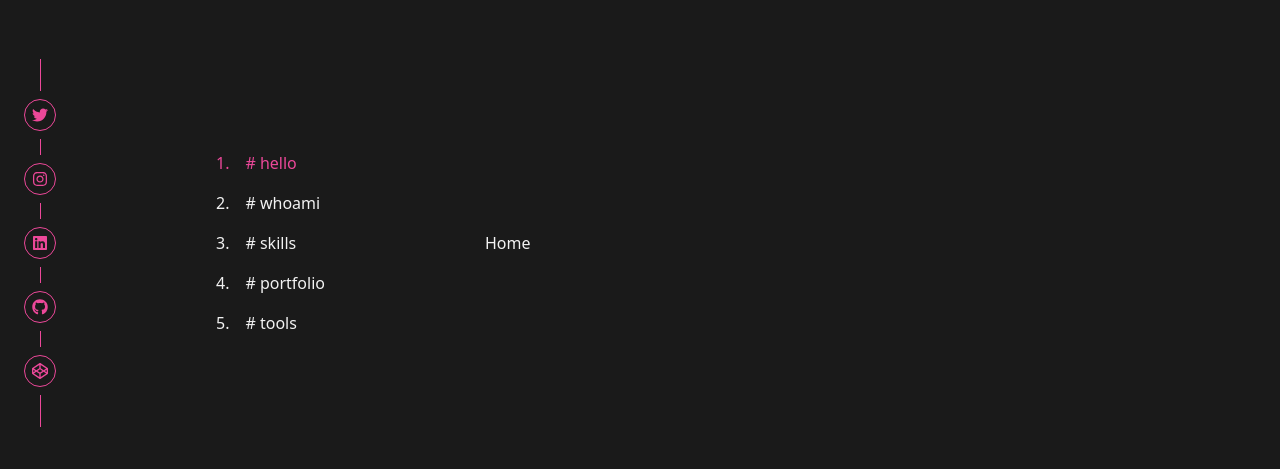
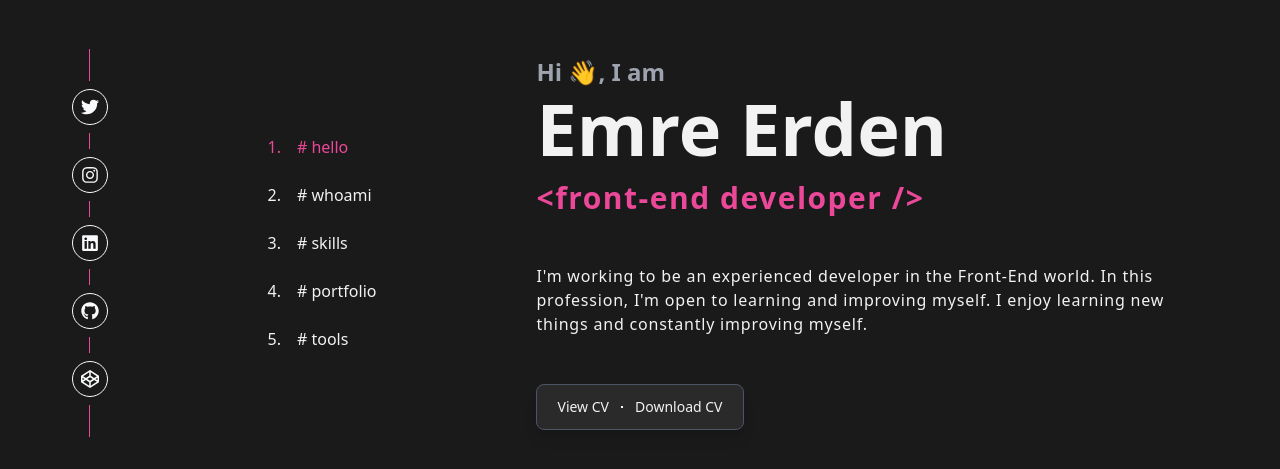
Before and after one commit to Wiazeph/ReactJS-emreerden-dev, a React (Vite) app: page / in a window 1280 px wide. Shown: the part 149-618 px from the top of the page. Built offline with nearby package versions, Linux system fonts and the light colour scheme.

Commit message:
style: edit home page

```diff
--- a/src/layouts/main/index.jsx
+++ b/src/layouts/main/index.jsx
@@ -3,11 +3,11 @@ import SideBar from "./sidebar";
 
 const MainLayout = () => {
   return (
-    <div className="container mx-auto flex flex-col sm:flex-row gap-10 sm:gap-20 md:gap-[120px] lg:gap-40 items-center h-screen px-6 pt-10 pb-14">
+    <div className="h-screen flex flex-col sm:flex-row gap-10 sm:gap-20 md:gap-[120px] lg:gap-40 justify-center items-center px-6 pt-10 pb-14">
       <aside>
         <SideBar />
       </aside>
-      <main className="w-full">
+      <main className="w-full max-w-2xl">
         <Outlet />
       </main>
     </div>
--- a/src/layouts/main/sidebar/navbar/index.jsx
+++ b/src/layouts/main/sidebar/navbar/index.jsx
@@ -32,6 +32,7 @@ const NavBar = () => {
         <NavLink
           key={index}
           to={nlink.path}
+          className="select-none"
           onClick={() => setCurrentPathColor(nlink.color)}
           onMouseOver={() => handleNavLinkOver(nlink.color)}
           onMouseOut={handleNavLinkOut}
@@ -39,7 +40,7 @@ const NavBar = () => {
           {({ isActive }) => (
             <div
               className={classNames(
-                "flex gap-4 items-center transition-all py-2",
+                "flex gap-4 items-center transition-all py-3",
                 {
                   [nlink.color]: isActive,
                   [nlink.textHover]: !isActive,
--- a/src/layouts/main/sidebar/socialbar/index.jsx
+++ b/src/layouts/main/sidebar/socialbar/index.jsx
@@ -8,6 +8,8 @@ import {
   FaGithub,
   FaCodepen,
 } from "react-icons/fa";
+// import React from "react";
+// import { socialLinks } from "~/utils/consts";
 
 const SocialBar = () => {
   const color = useColorStore((state) => state.color);
@@ -23,19 +25,33 @@ const SocialBar = () => {
         href="https://twitter.com/Wiazeph"
         target="_blank"
         rel="noopener noreferrer"
-        className="border border-current w-8 h-8 rounded-full flex items-center justify-center"
+        className="border border-current w-9 h-9 text-lg rounded-full flex items-center justify-center transition-colors [&:not(:hover)]:text-gray-50"
         onMouseEnter={() => setIsHovered(true)}
         onMouseLeave={() => setIsHovered(false)}
       >
         {isHovered ? <FaXTwitter /> : <FaTwitter />}
       </a>
 
+      {/* {socialLinks.map((slink, index) => (
+        <React.Fragment key={index}>
+          <div className={slink.separator}></div>
+          <a
+            href={slink.link}
+            target="_blank"
+            rel="noopener noreferrer"
+            className="border border-current w-9 h-9 text-lg rounded-full flex items-center justify-center transition-colors [&:not(:hover)]:text-gray-50"
+          >
+            {slink.icon}
+          </a>
+        </React.Fragment>
+      ))} */}
+
       <div className="h-4 w-px bg-current"></div>
       <a
         href="https://instagram.com/Wiazeph"
         target="_blank"
         rel="noopener noreferrer"
-        className="border border-current w-8 h-8 rounded-full flex items-center justify-center"
+        className="border border-current w-9 h-9 text-lg rounded-full flex items-center justify-center transition-colors [&:not(:hover)]:text-gray-50"
       >
         <FaInstagram />
       </a>
@@ -44,7 +60,7 @@ const SocialBar = () => {
         href="https://linkedin.com/in/Wiazeph"
         target="_blank"
         rel="noopener noreferrer"
-        className="border border-current w-8 h-8 rounded-full flex items-center justify-center"
+        className="border border-current w-9 h-9 text-lg rounded-full flex items-center justify-center transition-colors [&:not(:hover)]:text-gray-50"
       >
         <FaLinkedin />
       </a>
@@ -53,7 +69,7 @@ const SocialBar = () => {
         href="https://github.com/Wiazeph"
         target="_blank"
         rel="noopener noreferrer"
-        className="border border-current w-8 h-8 rounded-full flex items-center justify-center"
+        className="border border-current w-9 h-9 text-lg rounded-full flex items-center justify-center transition-colors [&:not(:hover)]:text-gray-50"
       >
         <FaGithub />
       </a>
@@ -62,7 +78,7 @@ const SocialBar = () => {
         href="https://codepen.io/Wiazeph"
         target="_blank"
         rel="noopener noreferrer"
-        className="border border-current w-8 h-8 rounded-full flex items-center justify-center"
+        className="border border-current w-9 h-9 text-lg rounded-full flex items-center justify-center transition-colors [&:not(:hover)]:text-gray-50"
       >
         <FaCodepen />
       </a>
--- a/src/pages/home/index.jsx
+++ b/src/pages/home/index.jsx
@@ -1,5 +1,51 @@
+import { useColorStore } from "~/stores/color";
+
 const Home = () => {
-  return <div>Home</div>;
+  const color = useColorStore((state) => state.color);
+
+  return (
+    <div className="flex flex-col gap-8 sm:gap-10 md:gap-12">
+      <div className="font-semibold">
+        <span className="text-gray-400 text-lg sm:text-xl md:text-2xl">
+          Hi 👋, I am
+        </span>
+
+        <div className="mt-1 text-6xl md:text-7xl">Emre Erden</div>
+
+        <div
+          className={`mt-4 text-xl sm:text-2xl md:text-3xl tracking-wider ${color}`}
+        >
+          {"<front-end developer />"}
+        </div>
+      </div>
+
+      <div className="tracking-wider">
+        I'm working to be an experienced developer in the Front-End world. In
+        this profession, I'm open to learning and improving myself. I enjoy
+        learning new things and constantly improving myself.
+      </div>
+
+      <div className="flex items-center justify-center gap-3 rounded-lg border border-gray-600 bg-[#2a2a2a] px-5 py-3 text-sm shadow-lg w-fit select-none">
+        <a
+          href="https://flowcv.com/resume/l3ncgjown0"
+          target="_blank"
+          rel="noopener noreferrer"
+          className="transition-colors hover:text-pink-400"
+        >
+          View CV
+        </a>
+        <div className="border border-gray-50"></div>
+        <a
+          href="Emre_Erden_CV.pdf"
+          target="_blank"
+          download="Emre_Erden_CV.pdf"
+          className="transition-colors hover:text-pink-400"
+        >
+          Download CV
+        </a>
+      </div>
+    </div>
+  );
 };
 
 export default Home;
```
Also changed, not shown: src/utils/consts.jsx (+33 -0 lines), 1 other file (tests, documents, lock files or other folders).
